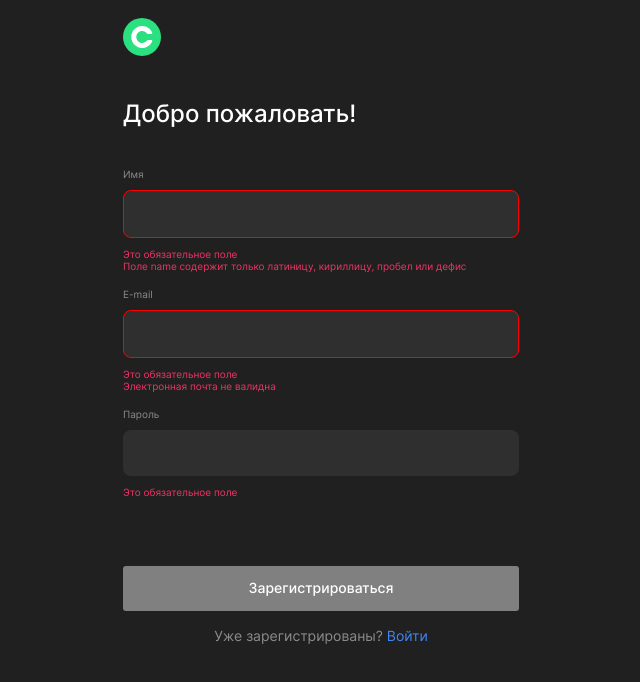
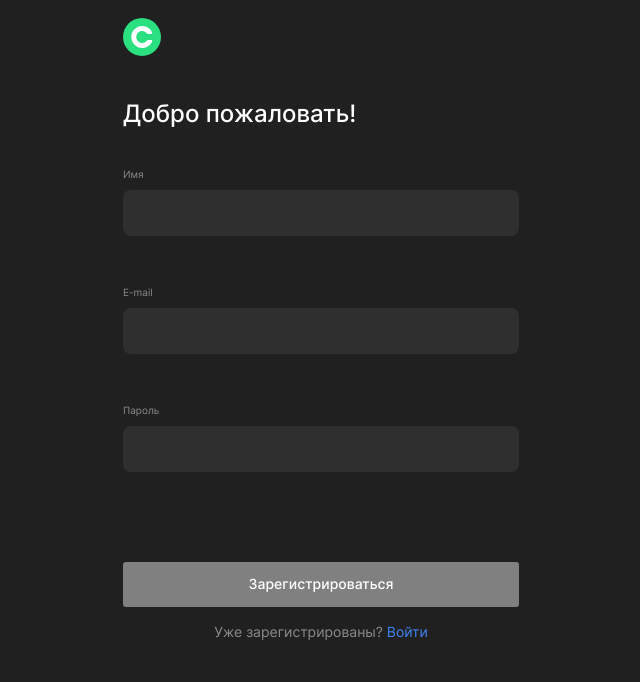
Before and after one commit to NataSmit/movies-explorer-frontend, a React (Create React App) app: page /signup in a window 1280 px wide. Shown: the top 682 px of the page, without its empty margins (319-959 px from the left). Built offline with nearby package versions, Linux system fonts and the light colour scheme; no server answers.

Commit message:
onBlur added to Register and Login

```diff
--- a/src/components/Login/Login.js
+++ b/src/components/Login/Login.js
@@ -3,7 +3,12 @@ import SubmitButton from "../SubmitButton/SubmitButton";
 import { Link } from "react-router-dom";
 import { loginValidators, validateLoginInputs } from "../../utils/validation";
 
-export default function Login({ children, onLoginBtn, serverError, processing }) {
+export default function Login({
+  children,
+  onLoginBtn,
+  serverError,
+  processing,
+}) {
   const [formValues, setFormValues] = useState({
     email: "",
     password: "",
@@ -21,10 +26,26 @@ export default function Login({ children, onLoginBtn, serverError, processing })
   const isEmailInvalid = Object.values(errors.email).some(Boolean);
   const isPasswordInvalid = Object.values(errors.password).some(Boolean);
   const isSubmitBtnDisabled = isEmailInvalid || isPasswordInvalid;
+  const [emailDirty, setEmailDirty] = useState(false);
+  const [passwordDirty, setPasswordDirty] = useState(false);
 
   useEffect(() => {
     validateLoginInputs(loginValidators, email, password, setErrors);
   }, [formValues, setErrors]);
+
+  function blurHandler(e) {
+    switch (e.target.name) {
+      case "email":
+        setEmailDirty(true);
+        break;
+      case "password":
+        setPasswordDirty(true);
+        break;
+      default:
+        setEmailDirty(false);
+        setPasswordDirty(false);
+    }
+  }
 
   const handleInputChange = useCallback(
     (e) => {
@@ -47,24 +68,31 @@ export default function Login({ children, onLoginBtn, serverError, processing })
         <form className="register__form" onSubmit={handleSubmit}>
           <label className="register__lable">E-mail</label>
           <input
-            className="register__input"
+            className={`register__input ${
+              isEmailInvalid && emailDirty ? "register__input_invalid" : ""
+            }`}
             value={email}
             name="email"
             onChange={handleInputChange}
             type="email"
             required
             disabled={processing}
+            onBlur={blurHandler}
           ></input>
           <span className="register__errorMessage register__errorMessage_small">
-            {errors.email.required && "Это обязательное поле"}
+            {emailDirty && errors.email.required && "Это обязательное поле"}
             <React.Fragment>
               <br />
             </React.Fragment>
-            {errors.email.emailFormat && "Электронная почта не валидна"}
+            {emailDirty &&
+              errors.email.emailFormat &&
+              "Электронная почта не валидна"}
           </span>
           <label className="register__lable">Пароль</label>
           <input
-            className="register__input"
+            className={`register__input ${
+              isPasswordInvalid && passwordDirty ? "register__input_invalid" : ""
+            }`}
             value={password}
             name="password"
             onChange={handleInputChange}
@@ -72,9 +100,12 @@ export default function Login({ children, onLoginBtn, serverError, processing })
             required
             minLength="3"
             disabled={processing}
+            onBlur={blurHandler}
           ></input>
           <span className="register__errorMessage">
-            {errors.password.required && "Это обязательное поле"}
+            {passwordDirty &&
+              errors.password.required &&
+              "Это обязательное поле"}
           </span>
 
           {serverError.failed && (
--- a/src/components/Register/Register.css
+++ b/src/components/Register/Register.css
@@ -37,10 +37,13 @@
   color: #FFFFFF;
 }
 
-.register__input:invalid {
+/*.register__input:invalid {
+  border: 1px solid red;
+}*/
+
+.register__input_invalid {
   border: 1px solid red;
 }
-
 
 .register__link {
   font-size: 14px;
--- a/src/components/Register/Register.js
+++ b/src/components/Register/Register.js
@@ -5,13 +5,22 @@ import { useState, useCallback } from "react";
 import { useEffect } from "react";
 import { validators, validateInputs } from "../../utils/validation";
 
-export default function Register({ children, onRegisterBtn, serverError, processing }) {
+export default function Register({
+  children,
+  onRegisterBtn,
+  serverError,
+  processing,
+}) {
   const [formValues, setFormValues] = useState({
     name: "",
     email: "",
     password: "",
   });
   const { name, email, password } = formValues;
+  const [emailDirty, setEmailDirty] = useState(false);
+  const [passwordDirty, setPasswordDirty] = useState(false);
+  const [nameDirty, setNameDirty] = useState(false);
+
   const [errors, setErrors] = useState({
     name: {
       required: false, // true -ошибка есть
@@ -48,6 +57,24 @@ export default function Register({ children, onRegisterBtn, serverError, process
     [setFormValues]
   );
 
+  function blurHandler(e) {
+    switch (e.target.name) {
+      case "email":
+        setEmailDirty(true);
+        break;
+      case "password":
+        setPasswordDirty(true);
+        break;
+      case "name":
+        setNameDirty(true);
+        break;
+      default:
+        setEmailDirty(false);
+        setPasswordDirty(false);
+        setNameDirty(false);
+    }
+  }
+
   return (
     <div className="register">
       {children}
@@ -56,7 +83,9 @@ export default function Register({ children, onRegisterBtn, serverError, process
         <form className="register__form" onSubmit={handleSubmit}>
           <label className="register__lable">Имя</label>
           <input
-            className="register__input"
+            className={`register__input ${
+              isNameInvalid && nameDirty ? "register__input_invalid" : ""
+            }`}
             value={name}
             name="name"
             onChange={handleInputChange}
@@ -64,45 +93,59 @@ export default function Register({ children, onRegisterBtn, serverError, process
             minLength="2"
             maxLength="30"
             disabled={processing}
+            onBlur={blurHandler}
           ></input>
           <span className="register__errorMessage register__errorMessage_small">
-            {errors.name.required && "Это обязательное поле"}
+            {nameDirty && errors.name.required && "Это обязательное поле"}
             <React.Fragment>
               <br />
             </React.Fragment>
-            {errors.name.nameFormat &&
+            {nameDirty &&
+              errors.name.nameFormat &&
               "Поле name содержит только латиницу, кириллицу, пробел или дефис"}
           </span>
           <label className="register__lable">E-mail</label>
           <input
-            className="register__input"
+            className={`register__input ${
+              isEmailInvalid && emailDirty ? "register__input_invalid" : ""
+            }`}
             value={email}
             name="email"
             onChange={handleInputChange}
             type="email"
             required
             disabled={processing}
+            onBlur={blurHandler}
           ></input>
           <span className="register__errorMessage register__errorMessage_small">
-            {errors.email.required && "Это обязательное поле"}
+            {emailDirty && errors.email.required && "Это обязательное поле"}
             <React.Fragment>
               <br />
             </React.Fragment>
-            {errors.email.emailFormat && "Электронная почта не валидна"}
+            {emailDirty &&
+              errors.email.emailFormat &&
+              "Электронная почта не валидна"}
           </span>
           <label className="register__lable" required minLength="3">
             Пароль
           </label>
           <input
-            className="register__input"
+            className={`register__input ${
+              isPasswordInvalid && passwordDirty
+                ? "register__input_invalid"
+                : ""
+            }`}
             value={password}
             name="password"
             onChange={handleInputChange}
             type="password"
             disabled={processing}
+            onBlur={blurHandler}
           ></input>
           <span className="register__errorMessage">
-            {errors.password.required && "Это обязательное поле"}
+            {passwordDirty &&
+              errors.password.required &&
+              "Это обязательное поле"}
           </span>
 
           {serverError.failed && (
```
